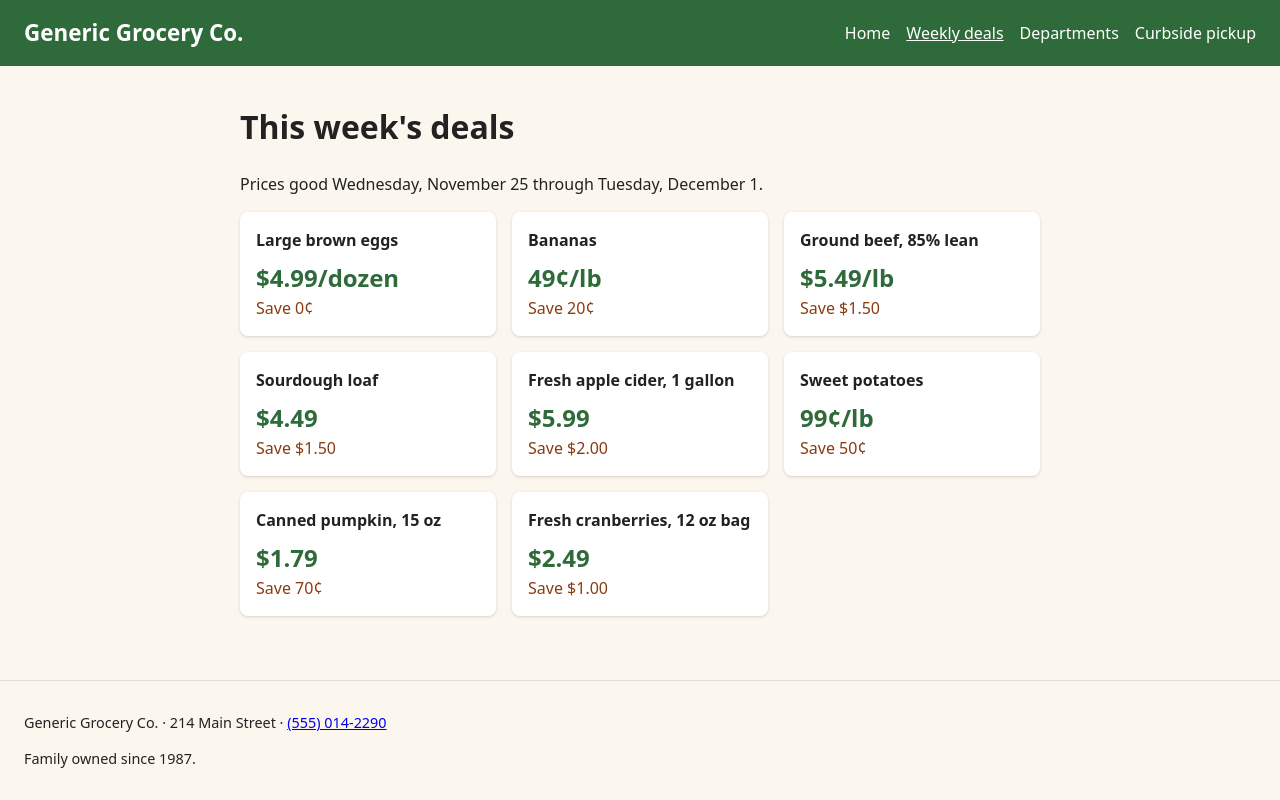
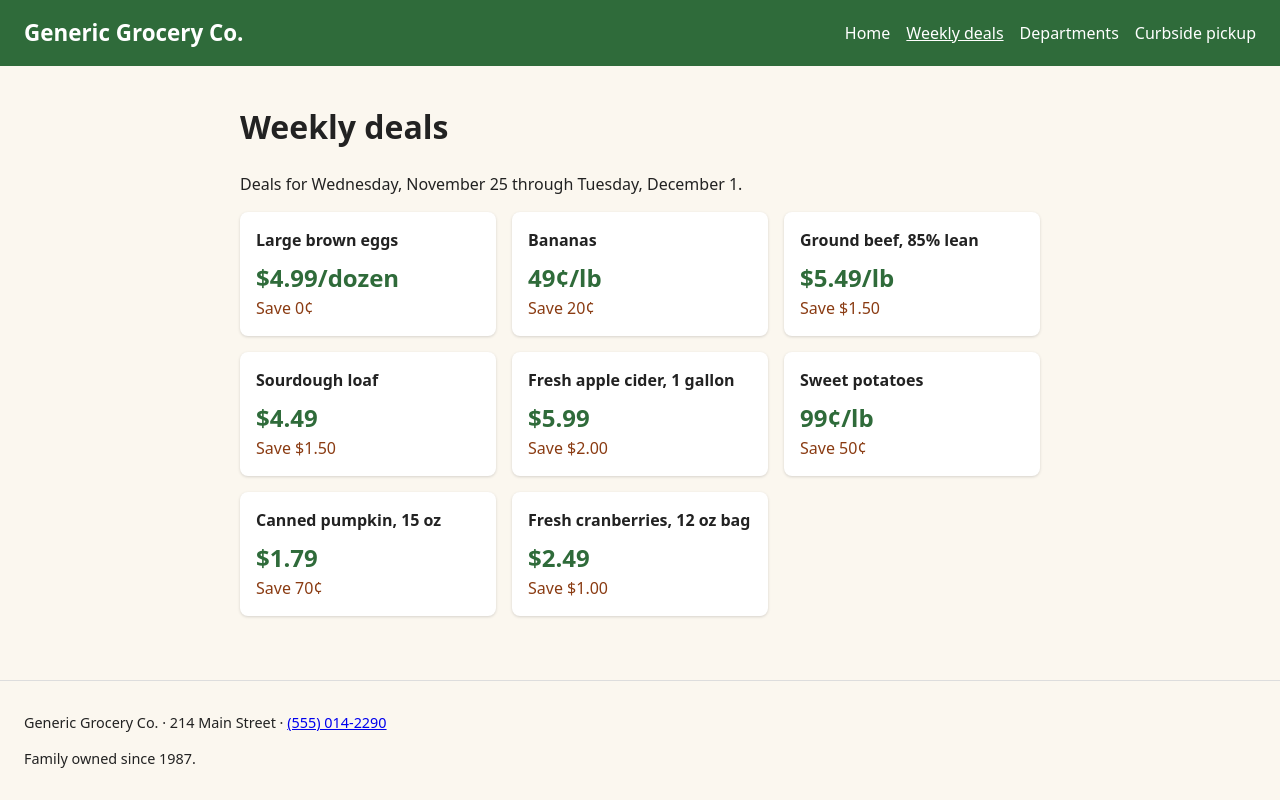
Before and after one commit to martin-martin/gg-screens, a website built with Vite: page deals.html in a window 1280 px wide. Built offline with nearby package versions, Linux system fonts and the light colour scheme.

Commit message:
Show the deals with their dates once their week has ended
The deals page called its deals this week's even after their week
had ended. dealWeekIsOn() tells the two apart, and the page keeps
showing the deals either way, with their dates once the week is
over, until the next week's deals arrive.

```diff
--- a/deals.html
+++ b/deals.html
@@ -21,7 +21,7 @@
       </nav>
     </header>
     <main>
-      <h1>This week's deals</h1>
+      <h1 id="deals-heading">Weekly deals</h1>
       <p id="deal-week" class="deal-week">This week's prices</p>
       <ul id="deals" class="deals"></ul>
     </main>
--- a/src/deals-page.js
+++ b/src/deals-page.js
@@ -1,5 +1,6 @@
 import { dealWeek, deals } from "./data/deals.js";
 import { formatDealPrice, formatPrice, savings } from "./lib/prices.js";
+import { dealWeekIsOn } from "./lib/deals.js";
 
 function formatDay(date) {
   return new Date(`${date}T12:00:00`).toLocaleDateString("en-US", {
@@ -9,8 +10,17 @@ function formatDay(date) {
   });
 }
 
-document.querySelector("#deal-week").textContent =
-  `Prices good ${formatDay(dealWeek.start)} through ${formatDay(dealWeek.end)}.`;
+// This week's deals while their week is on. Otherwise (before it starts, or once it has
+// ended) the same deals with their dates, until the next week's deals arrive.
+const start = formatDay(dealWeek.start);
+const end = formatDay(dealWeek.end);
+if (dealWeekIsOn(new Date(), dealWeek)) {
+  document.querySelector("#deals-heading").textContent = "This week's deals";
+  document.querySelector("#deal-week").textContent = `Prices good ${start} through ${end}.`;
+} else {
+  document.querySelector("#deals-heading").textContent = "Weekly deals";
+  document.querySelector("#deal-week").textContent = `Deals for ${start} through ${end}.`;
+}
 
 const list = document.querySelector("#deals");
 for (const deal of deals) {
--- /dev/null
+++ b/src/lib/deals.js
@@ -0,0 +1,7 @@
+import { dateKey } from "./hours.js";
+
+// Whether `week` ({ start, end } as "YYYY-MM-DD", both days included) is on at `date`.
+export function dealWeekIsOn(date, week) {
+  const day = dateKey(date);
+  return day >= week.start && day <= week.end;
+}
```
Also changed, not shown: README.md.
